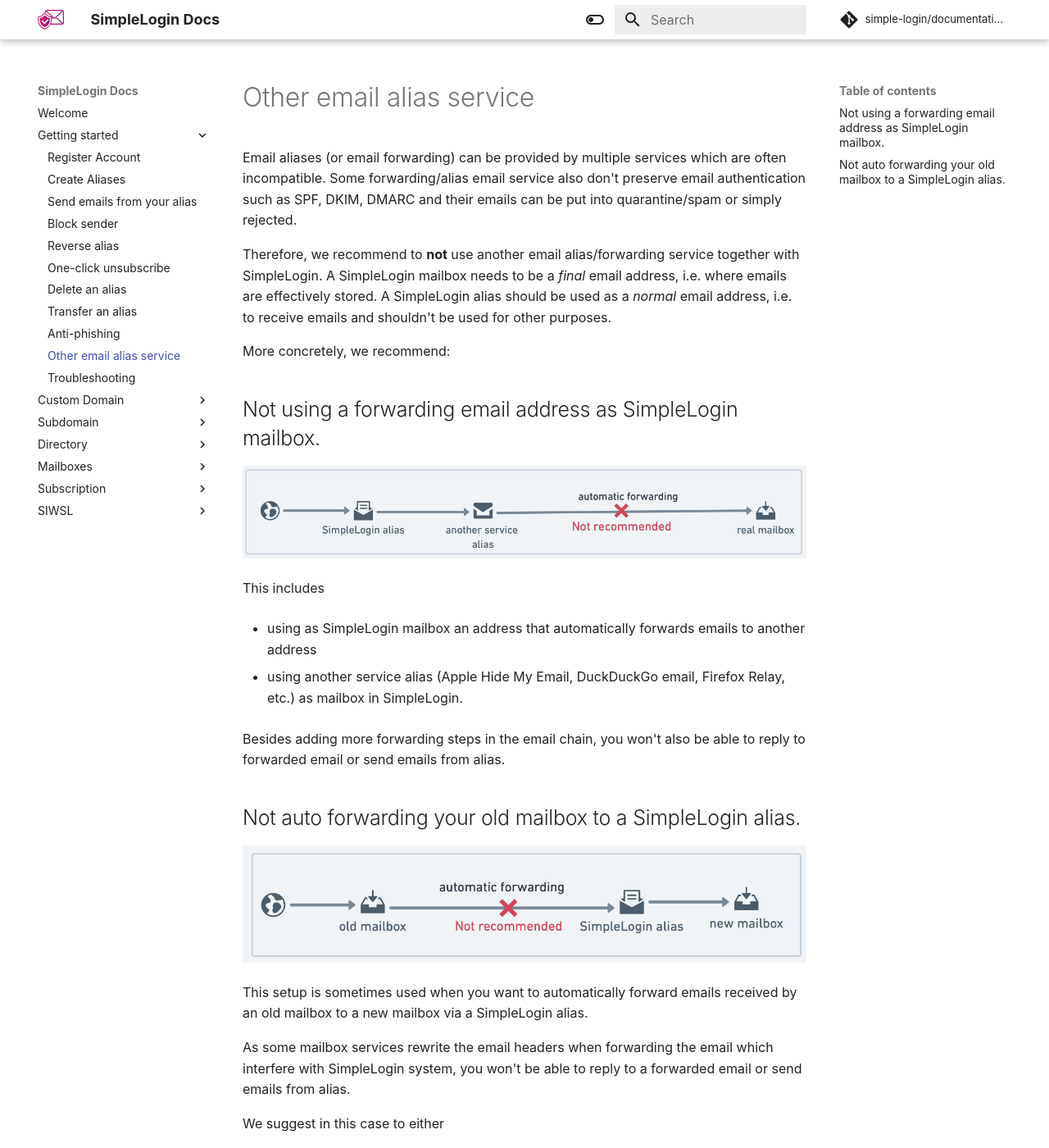
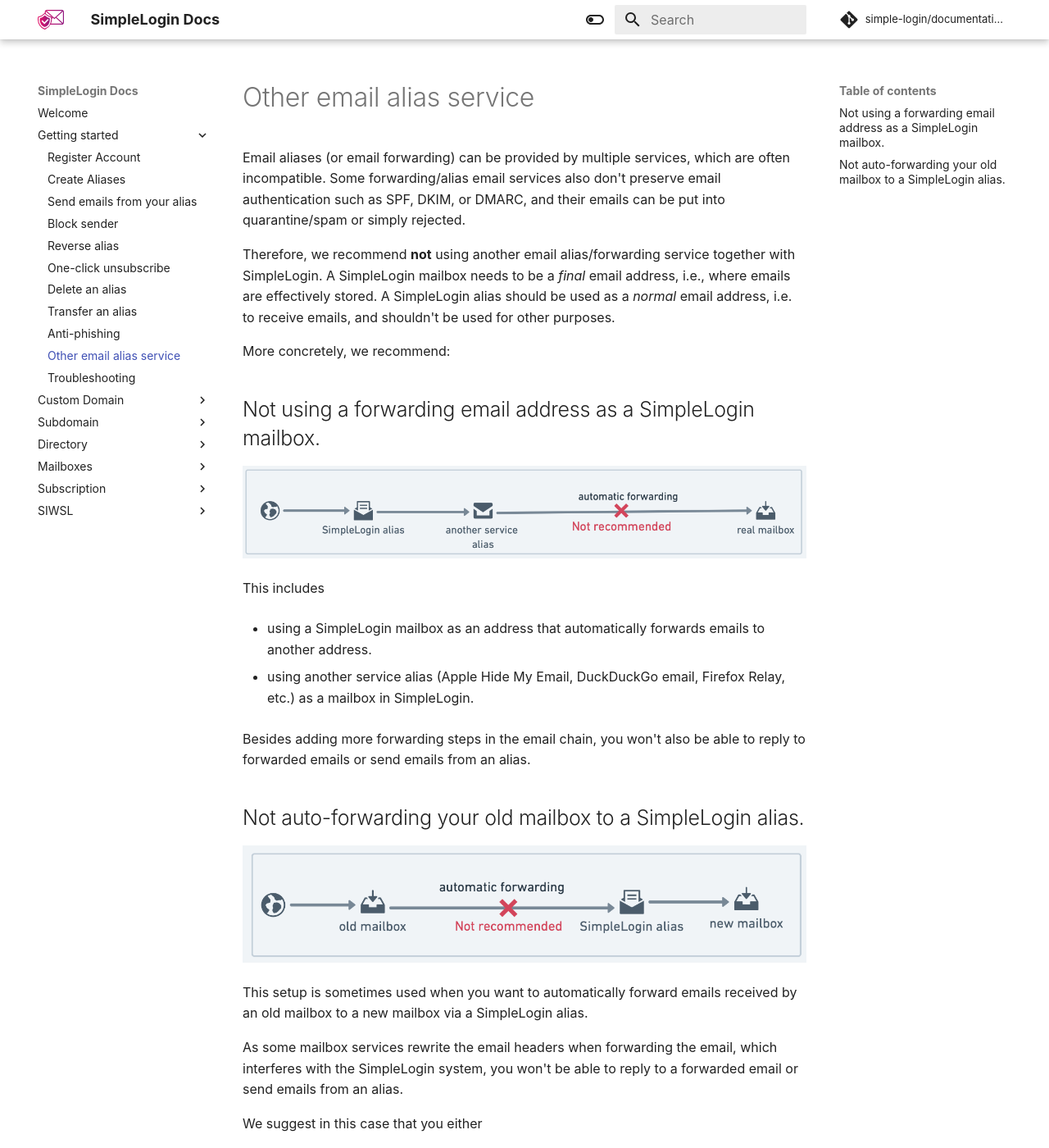
Before and after one commit to simple-login/documentation, an MkDocs documentation site: the page built from docs/getting-started/compatibility-email-alias.md, in a window 1280 px wide and 1400 px high. Shown: the whole window at 82% size. Built offline with MkDocs 1.6.1 and Material for MkDocs 9.7.7, drawn with Linux system fonts in a browser that asks for light colours; comment, search, counter and statistics services are not loaded; some of the changed text lies outside the part shown.

Commit message:
fixed grammar mistakes in Getting started

```diff
--- a/docs/getting-started/compatibility-email-alias.md
+++ b/docs/getting-started/compatibility-email-alias.md
@@ -1,31 +1,31 @@
-Email aliases (or email forwarding) can be provided by multiple services which are often incompatible. Some forwarding/alias email service also don't preserve email authentication such as SPF, DKIM, DMARC and their emails can be put into quarantine/spam or simply rejected.
+Email aliases (or email forwarding) can be provided by multiple services, which are often incompatible. Some forwarding/alias email services also don't preserve email authentication such as SPF, DKIM, or DMARC, and their emails can be put into quarantine/spam or simply rejected.
 
-Therefore, we recommend to **not** use another email alias/forwarding service together with SimpleLogin. A SimpleLogin mailbox needs to be a *final* email address, i.e. where emails are effectively stored. A SimpleLogin alias should be used as a *normal* email address, i.e. to receive emails and shouldn't be used for other purposes.
+Therefore, we recommend **not** using another email alias/forwarding service together with SimpleLogin. A SimpleLogin mailbox needs to be a *final* email address, i.e., where emails are effectively stored. A SimpleLogin alias should be used as a *normal* email address, i.e. to receive emails, and shouldn't be used for other purposes.
 
 More concretely, we recommend:
 
-##	Not using a forwarding email address as SimpleLogin mailbox.
+##	Not using a forwarding email address as a SimpleLogin mailbox.
 
 ![](anti-phishing/mailbox-is-alias.png)
 
 This includes
 
-- using as SimpleLogin mailbox an address that automatically forwards emails to another address
+- using a SimpleLogin mailbox as an address that automatically forwards emails to another address.
 
-- using another service alias (Apple Hide My Email, DuckDuckGo email, Firefox Relay, etc.) as mailbox in SimpleLogin.
+- using another service alias (Apple Hide My Email, DuckDuckGo email, Firefox Relay, etc.) as a mailbox in SimpleLogin.
 
-Besides adding more forwarding steps in the email chain, you won't also be able to reply to forwarded email or send emails from alias.
+Besides adding more forwarding steps in the email chain, you won't also be able to reply to forwarded emails or send emails from an alias.
 
 
-## Not auto forwarding your old mailbox to a SimpleLogin alias.
+## Not auto-forwarding your old mailbox to a SimpleLogin alias.
 
 ![](anti-phishing/old-mailbox.png)
 
 This setup is sometimes used when you want to automatically forward emails received by an old mailbox to a new mailbox via a SimpleLogin alias.
 
-As some mailbox services rewrite the email headers when forwarding the email which interfere with SimpleLogin system, you won't be able to reply to a forwarded email or send emails from alias.
+As some mailbox services rewrite the email headers when forwarding the email, which interferes with the SimpleLogin system, you won't be able to reply to a forwarded email or send emails from an alias.
 
-We suggest in this case to either
+We suggest in this case that you either
 
-- just forward the emails to the new mailbox
-- or if you don’t want the old mailbox to “know” about the new one, create an additional mailbox just for the purpose of forwarding the email.
+- forward the emails to the new mailbox or
+- create an additional mailbox just for the purpose of forwarding the email if you don’t want the old mailbox to “know” about the new one.
```
Also changed, not shown: docs/getting-started/anti-phishing.md (+7 -7 lines), docs/getting-started/troubleshooting.md (+9 -9 lines).
